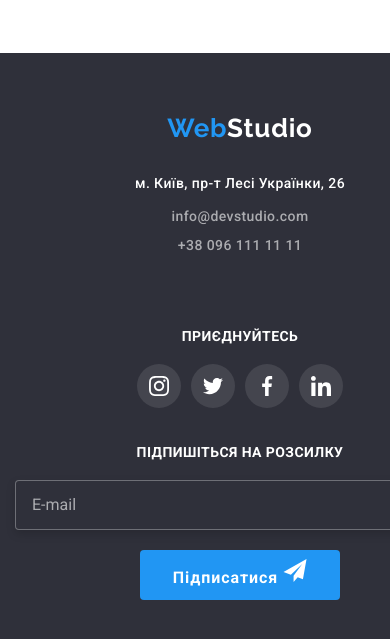
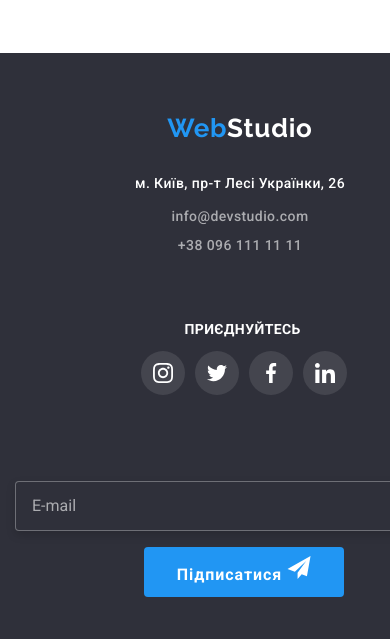
Before and after one commit to Veronikchka/goit-markup-hw-08, a plain HTML site: page index.html in a window 390 px wide. Shown: the part 4827-5466 px from the top of the page. Drawn offline with nearby package versions, Linux system fonts and the light colour scheme.

Commit message:
edited adaptive footer

```diff
--- a/index.html
+++ b/index.html
@@ -443,11 +443,11 @@
         </address>
       </div>
 
-      <div class="footer-links__form">
+       <div class="footer-links__form">
 
         <h3 class="footer__text join__text">приєднуйтесь</h3>
 
-        <ul class="list-media list-bullets-none">
+        <ul class="list-media list-media__footer list-bullets-none">
 
           <li class="list-media__item">
             <a class="footer__link" href="#">
--- a/sass/components/_page_footer.scss
+++ b/sass/components/_page_footer.scss
@@ -9,17 +9,17 @@
 
       &__container {
 
-
+          position: relative;
           width: 480px;
           height:604px;
           margin: 0 auto;
           display: flex;
           flex-direction: column;
 
-
       }
 
       &__address {
+
 
         width: 480px;
         text-align: center;
@@ -38,6 +38,7 @@
       }
 
       &__contact {
+
          width: 480px;
           text-align: center;
           font-style: normal;
@@ -56,10 +57,11 @@
          }
 
       &__text {
+
          width: 480px;
          text-align: center;
 
-          margin-bottom: 20px;
+         margin-bottom: 0;
           font-weight: 700;
           font-size: 14px;
           line-height: 1.14;
@@ -92,23 +94,39 @@
 
 
 
+  .continer-contacts-bottom {
 
-  .continer-contacts-bottom {
       display: flex;
       flex-direction: column;
   }
 
 
   .footer-links__form {
+
+    position: absolute;
+    bottom: 360px;
+    left: -175px;
     margin-left: auto;
     margin-right: auto;
     width: 480px;
     margin-right: 94px;
 
+  }
+
+  .join__text {
+
+    position: absolute;
+    text-align: center;
+    top: 10px;
+    left: 37%;
 
   }
 
+
   .email__form {
+
+    position: absolute;
+    bottom: 120px;
       width: 480px;
       display: flex;
       flex-direction: column;
@@ -148,11 +166,13 @@
   }
 
       .submit-button {
+     position: absolute;
+     bottom: 60px;
+     left:30%;
+
 
        margin-left: auto;
        margin-right: auto;
-
-
 
        transition-property: background-color, color, box-shadow;
 
@@ -185,6 +205,9 @@ margin-right: auto;
 
   .email__form input {
 
+
+    position: absolute;
+
       width: 450px;
       height: 50px;
       padding-left: 16px;
@@ -197,7 +220,11 @@ margin-right: auto;
       border-radius: 4px;
   }
 
+
+
 }
+
+
 
 
 
@@ -310,6 +337,8 @@ margin-right: auto;
 }
 
 
+
+}
 .continer-contacts-bottom {
     display: flex;
     flex-direction: column;
@@ -325,13 +354,6 @@ margin-right: auto;
     right: 101px;
 
 }
-
-//.join__text {
-
-    width: 146px;
-    position: absolute;
-    top:0;
-    left: 0px;}
 
 .email__form {
     width: 480px;
@@ -381,8 +403,6 @@ left: 284px;
     margin-left: auto;
     margin-right: auto;
 
-
-
     transition-property: background-color, color, box-shadow;
 
 
@@ -428,6 +448,14 @@ left: 159px;
     filter: drop-shadow(0px 4px 4px rgba(0, 0, 0, 0.15));
     border-radius: 4px;
 }
+
+.list-media__footer {
+    position: absolute;
+    top: 0px;
+    left: 316px;
+    width: 206px;
+}
+
 }
 
 
@@ -617,7 +645,7 @@ left: 159px;
 
         .join__text {
             position: absolute;
-                top: 0;
+                top: 0px;
                 left: 316px;
         }
 
@@ -638,3 +666,10 @@ left: 159px;
             border-radius: 4px;
         }
 }
+
+.list-media__footer {
+    position: absolute;
+        top: 38px;
+        left: 316px;
+        width: 206px;
+}
--- a/sass/components/_page_occupation.scss
+++ b/sass/components/_page_occupation.scss
@@ -322,9 +322,7 @@
 
     gap: 10px;
     padding-left: 0;
-    position: absolute;
-    top: 25px;
-    left: 316px;
+
 
     &__item {
         width: 44px;
```
Also changed, not shown: css/main.css, css/main.min.css, 2 other files. Lines whose indentation alone changed are shown as unchanged.
